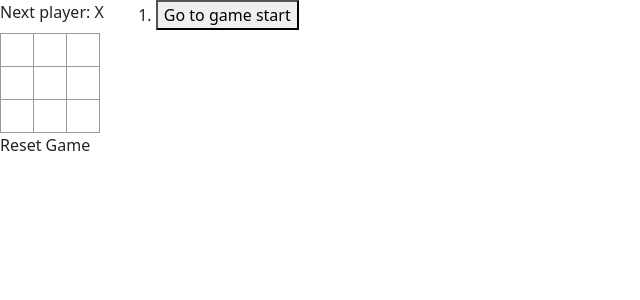
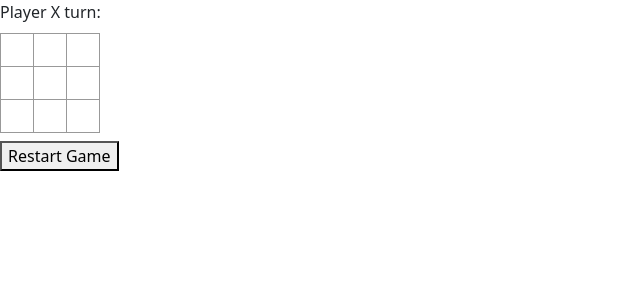
Before and after one commit to bcwongaa/forbole-fe-assignment, a React (Create React App) app: page / in a window 1280 px wide. Shown: the top 300 px of the page, without its empty margins (0-640 px from the left). Built offline with nearby package versions, Linux system fonts and the light colour scheme.

Commit message:
comment out game info and add reset

```diff
--- a/src/App.js
+++ b/src/App.js
@@ -26,9 +26,9 @@ function Board({ xIsNext, squares, onPlay }) {
     const winner = calculateWinner(squares);
     let status;
     if (winner) {
-        status = "Winner: " + winner;
+        status = winner + " wins!";
     } else {
-        status = "Next player: " + (xIsNext ? "X" : "O");
+        status = "Player " + (xIsNext ? "X" : "O") + " turn:";
     }
 
     return (
@@ -53,10 +53,9 @@ function Board({ xIsNext, squares, onPlay }) {
     );
 }
 
-function Reset() {}
-
 export default function Game() {
-    const [history, setHistory] = useState([Array(9).fill(null)]);
+    let [history, setHistory] = useState([Array(9).fill(null)]);
+    const initHistory = history;
     const [currentMove, setCurrentMove] = useState(0);
     const xIsNext = currentMove % 2 === 0;
     const currentSquares = history[currentMove];
@@ -69,6 +68,11 @@ export default function Game() {
 
     function jumpTo(nextMove) {
         setCurrentMove(nextMove);
+    }
+
+    function reset() {
+        setCurrentMove(0);
+        history = initHistory;
     }
 
     const moves = history.map((squares, move) => {
@@ -89,14 +93,15 @@ export default function Game() {
         <div className="game">
             <div className="game-board">
                 <Board xIsNext={xIsNext} squares={currentSquares} onPlay={handlePlay} />
-                <div className="game-reset" onClick={Reset}>
-                    Reset Game
-                    <Reset />
+                <div className="status mt-2">
+                    <button type="button" onClick={() => reset()}>
+                        Restart Game
+                    </button>
                 </div>
             </div>
-            <div className="game-info">
+            {/* <div className="game-info">
                 <ol>{moves}</ol>
-            </div>
+            </div> */}
         </div>
     );
 }
```
